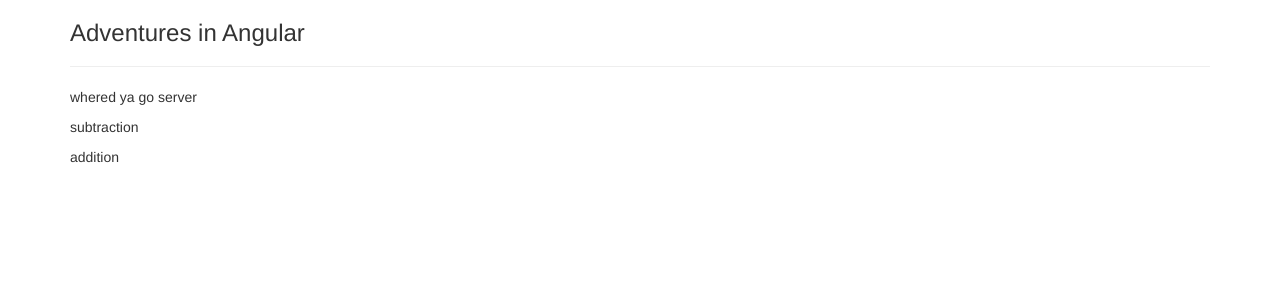
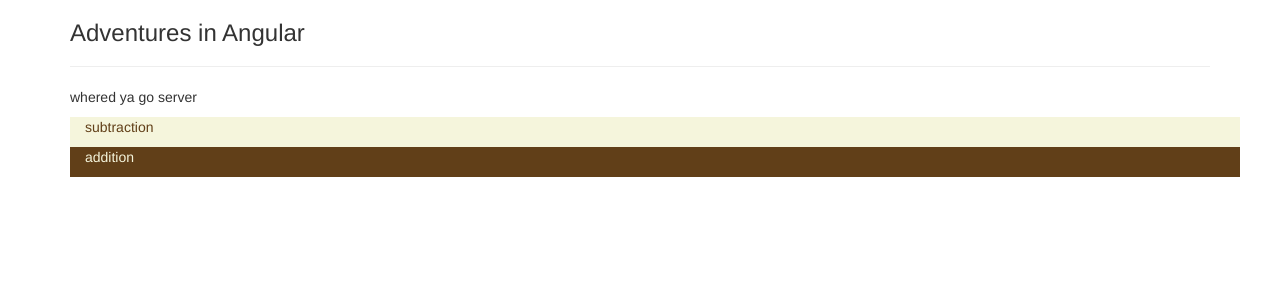
Before and after one commit to crickettcode/angular-adventure-time, an Angular app: page / in a window 1280 px wide. Shown: the top 300 px of the page. Built offline with nearby package versions, Linux system fonts and the light colour scheme.

Commit message:
basic css

```diff
--- a/src/app/add/add.component.css
+++ b/src/app/add/add.component.css
@@ -0,0 +1,8 @@
+
+.container {
+    background-color:#613F18;
+}
+
+p {
+    color:beige;
+}
--- a/src/app/add/add.component.html
+++ b/src/app/add/add.component.html
@@ -1 +1,3 @@
-<p>addition</p>
+<div class="container">
+    <p>addition</p>
+</div>
--- a/src/app/add/add.component.ts
+++ b/src/app/add/add.component.ts
@@ -2,7 +2,8 @@
 
 @Component({
 selector:'add-addition',
-templateUrl:'./add.component.html'
+templateUrl:'./add.component.html',
+styleUrls: ['./add.component.css']
 })
 
 
--- a/src/app/app.component.css
+++ b/src/app/app.component.css
@@ -4,3 +4,7 @@
     color:orange;
     text-align: center;
 }
+
+.subtract-subtraction {
+    color: beige;
+}
--- a/src/app/subtract/subtract.component.css
+++ b/src/app/subtract/subtract.component.css
@@ -0,0 +1,10 @@
+
+
+
+.container {
+    background:beige;
+}
+
+p {
+    color:#613F18;
+}
--- a/src/app/subtract/subtract.component.html
+++ b/src/app/subtract/subtract.component.html
@@ -1 +1,5 @@
-<p>subtraction</p>
+<div class="container">
+
+            <p>subtraction</p>
+
+</div>
--- a/src/app/subtract/subtract.component.ts
+++ b/src/app/subtract/subtract.component.ts
@@ -2,7 +2,8 @@
 
 @Component({
 selector:'subtract-subtraction',
-templateUrl:'./subtract.component.html'
+templateUrl:'./subtract.component.html',
+styleUrls: ['./subtract.component.css']
 })
 
 
```
